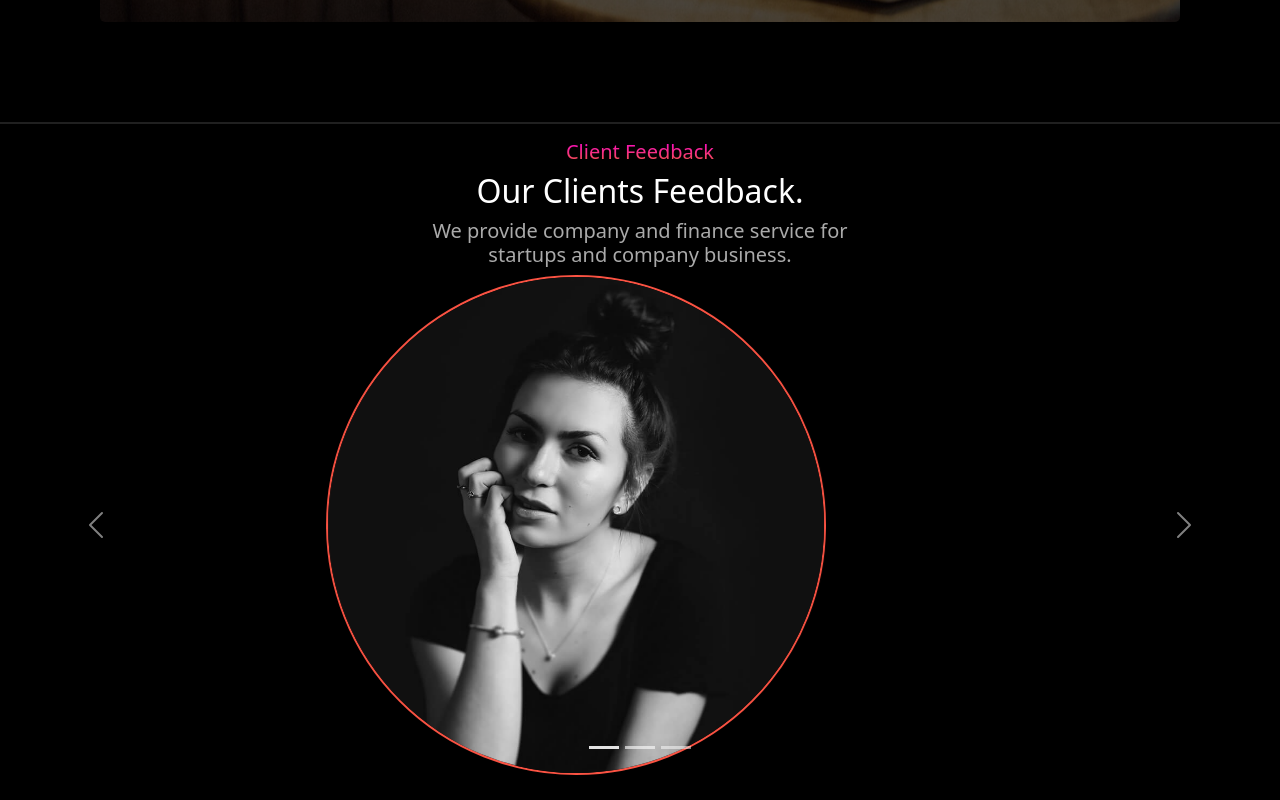
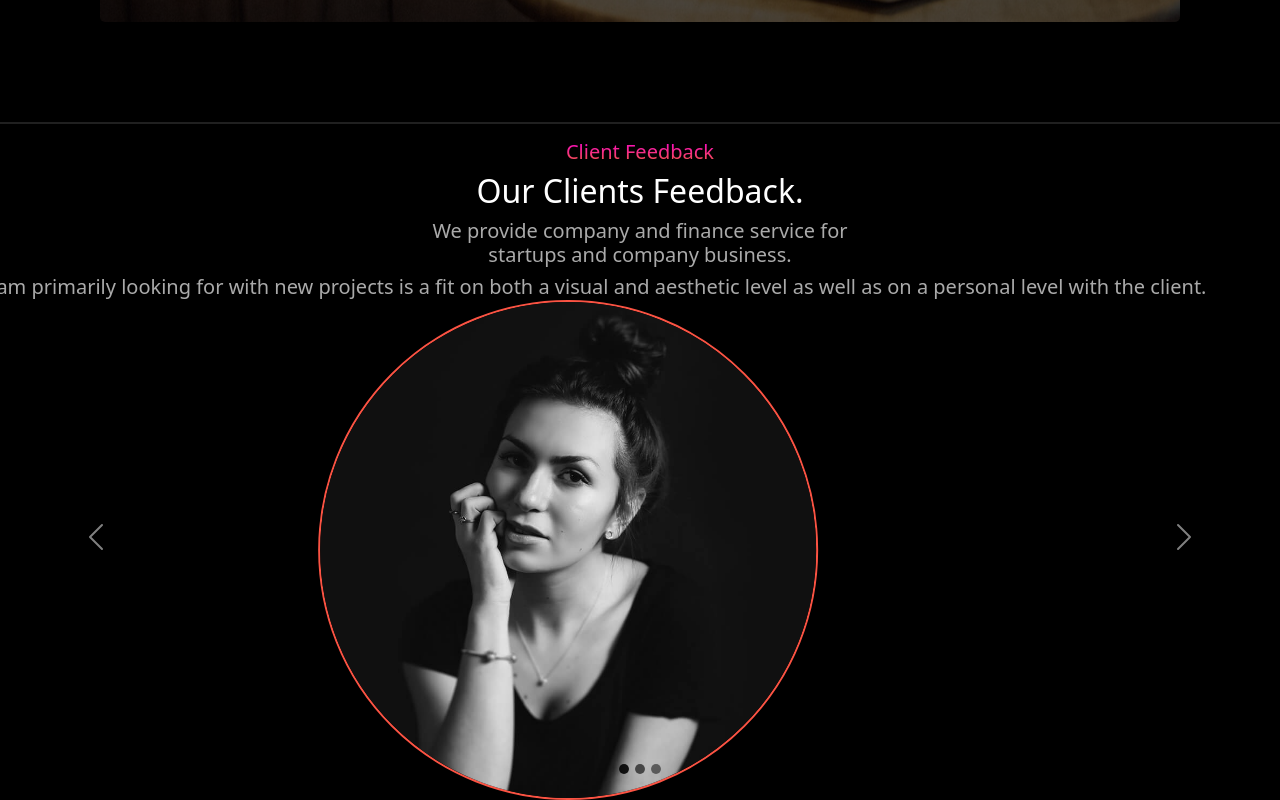
Before and after one commit to TDL2627/doob-single-page, a plain HTML site: page index.html in a window 1280 px wide. Shown: the part 4718-5518 px from the top of the page. Before the commit the page ends 5493 px from the top, so only its background shows below. Drawn offline with nearby package versions, Linux system fonts and the light colour scheme.

Commit message:
addded carousel buttons

```diff
--- a/index.html
+++ b/index.html
@@ -263,31 +263,28 @@
                     <!-- carosel -->
                     <div id="carouselExampleIndicators" class="carousel slide" data-bs-ride="carousel">
                       <div class="carousel-indicators">
-                        <button type="button" data-bs-target="#carouselExampleIndicators" data-bs-slide-to="0" class="active" aria-current="true" aria-label="Slide 1"></button>
-                        <button type="button" data-bs-target="#carouselExampleIndicators" data-bs-slide-to="1" aria-label="Slide 2"></button>
-                        <button type="button" data-bs-target="#carouselExampleIndicators" data-bs-slide-to="2" aria-label="Slide 3"></button>
+                        <button id="but-carol1" style="border-radius: 50%; width: 10px; height: 10px; background-color: black;" type="button" data-bs-target="#carouselExampleIndicators" data-bs-slide-to="0" class="active" aria-current="true" aria-label="Slide 1"></button>
+                        <button id="but-carol2" style="border-radius: 50%; width: 10px; height: 10px; background-color: black;" type="button" data-bs-target="#carouselExampleIndicators" data-bs-slide-to="1" aria-label="Slide 2"></button>
+                        <button id="but-carol3" style="border-radius: 50%; width: 10px; height: 10px; background-color: black;" type="button" data-bs-target="#carouselExampleIndicators" data-bs-slide-to="2" aria-label="Slide 3"></button>
                       </div>
                       <div class="carousel-inner">
-                        <div class="container">
-                          <div class="row">
+
 
                         <div class="carousel-item active">
-                          <div class="col">
+
+                         <h5 class="carosel-text">What I am primarily looking for with
+                          new projects is a fit on both a visual and aesthetic
+                          level as well as on a personal level with the client.
+                         </h5>
                           <img src="/images/testimonial-dark-01.jpg" class="testipic" alt="...">
                         </div>
-                        </div>
                         <div class="carousel-item">
-                          <div class="col">
                           <img src="/images/testimonial-dark-02.jpg" class="testipic" alt="...">
-                        </div>
                       </div>
                         <div class="carousel-item">
-                          <div class="col">
                           <img src="/images/testimonial-dark-03.jpg" class="testipic" alt="...">
                         </div>
-                        </div>
-                      </div>
-                      </div>
+
                     </div>
 
                       <button class="carousel-control-prev" type="button" data-bs-target="#carouselExampleIndicators" data-bs-slide="prev">
--- a/style.css
+++ b/style.css
@@ -362,4 +362,22 @@ h4{
   height: 500px;
   border-radius: 50%;
  border: 2px solid #fb5343;
+
 }
+.carosel-text{
+  display: inline;
+
+}
+.carousel-item{
+  display: inline;
+
+}
+#but-carol1:focus{
+ border: 2px solid rgb(30, 152, 251) ;
+}
+#but-carol2:focus{
+  border: 2px solid rgb(30, 152, 251) ;
+ }
+ #but-carol3:focus{
+  border: 2px solid rgb(30, 152, 251) ;
+ }
```
